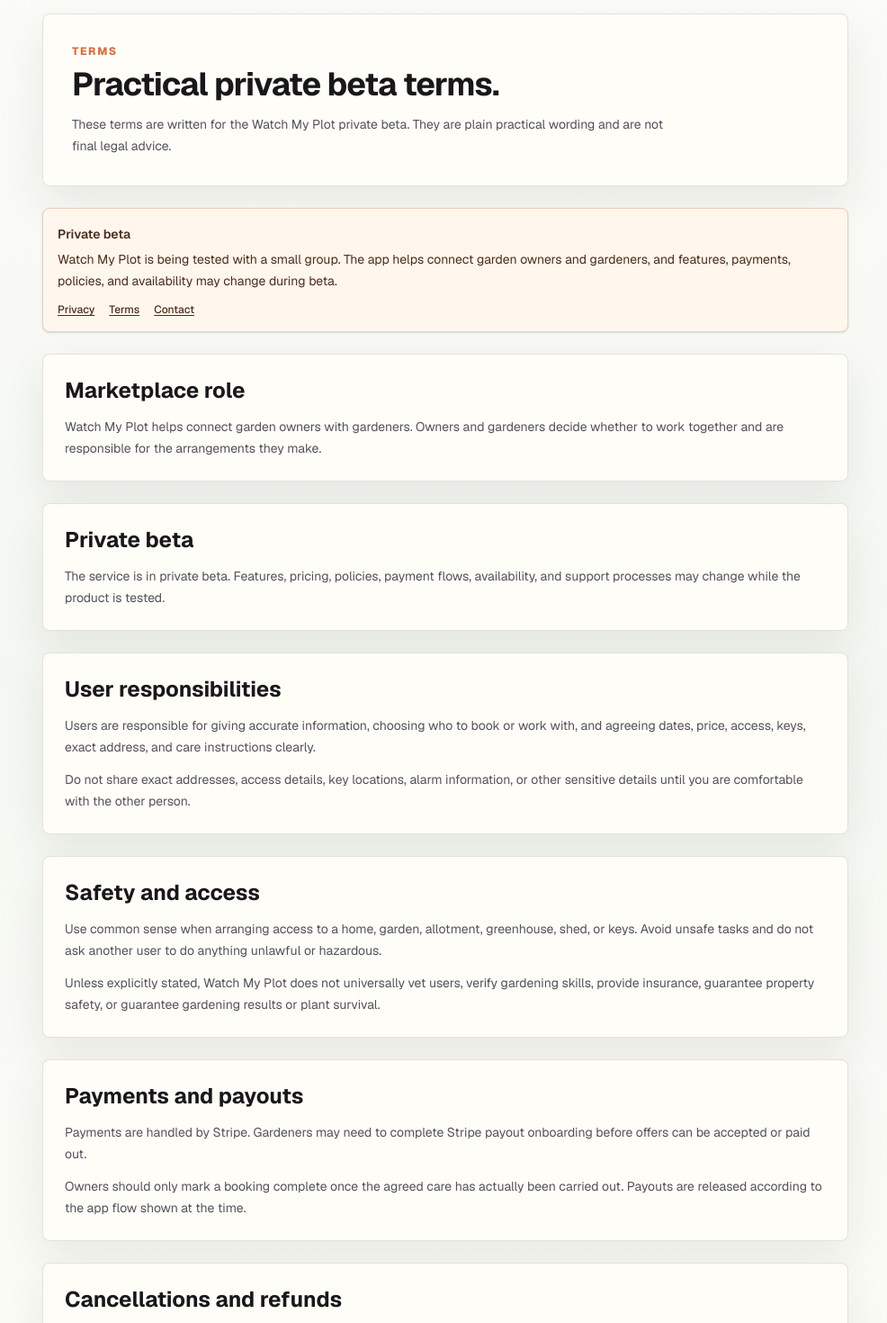
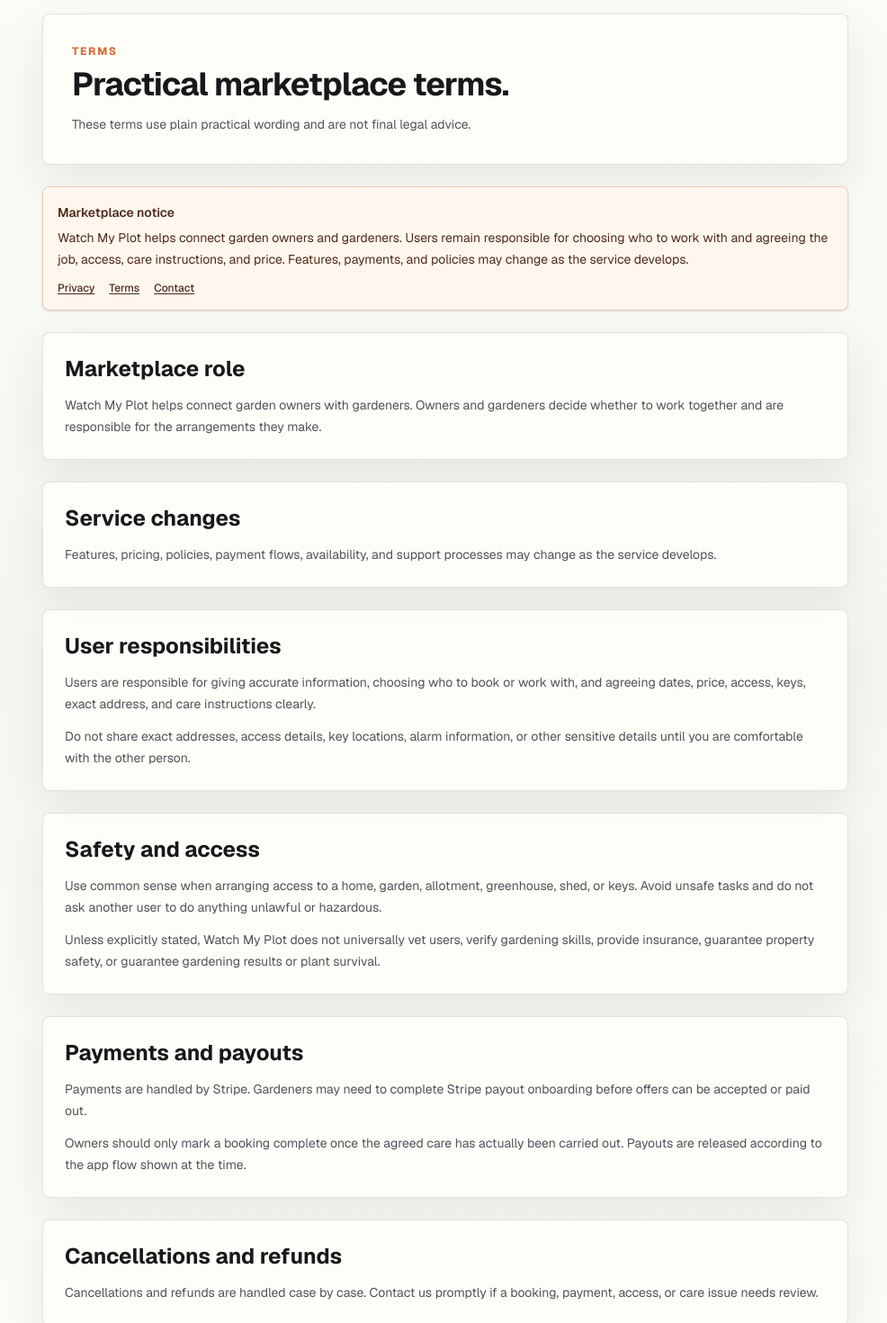
Before and after one commit to Erkan191/garden-sitters, a Next.js app: page /terms in a window 1280 px wide. Shown: the part 180-1650 px from the top of the page at 90% size, without its empty margins (145-1131 px from the left). Built offline with nearby package versions, Linux system fonts and the light colour scheme; no server answers.

Commit message:
Remove beta wording

```diff
--- a/src/app/LaunchNotices.js
+++ b/src/app/LaunchNotices.js
@@ -2,16 +2,17 @@
 
 import Link from "next/link";
 
-export function BetaNotice({ className = "" }) {
+export function MarketplaceNotice({ className = "" }) {
   return (
     <section
       className={`rounded-lg border border-clay-200 bg-[#fff7ed] p-4 text-sm leading-6 text-clay-900 shadow-sm ${className}`}
     >
-      <p className="font-semibold">Private beta</p>
+      <p className="font-semibold">Marketplace notice</p>
       <p className="mt-1">
-        Watch My Plot is being tested with a small group. The app helps connect
-        garden owners and gardeners, and features, payments, policies, and
-        availability may change during beta.
+        Watch My Plot helps connect garden owners and gardeners. Users remain
+        responsible for choosing who to work with and agreeing the job, access,
+        care instructions, and price. Features, payments, and policies may change
+        as the service develops.
       </p>
       <div className="mt-3 flex flex-wrap gap-x-4 gap-y-2 text-xs font-medium">
         <Link href="/privacy" className="underline underline-offset-2">
--- a/src/app/bookings/[id]/cancel/page.js
+++ b/src/app/bookings/[id]/cancel/page.js
@@ -2,7 +2,7 @@
 
 import Link from "next/link";
 import { useParams } from "next/navigation";
-import { BetaNotice } from "../../../LaunchNotices";
+import { MarketplaceNotice } from "../../../LaunchNotices";
 
 export default function BookingCancelPage() {
   const { id } = useParams();
@@ -29,7 +29,7 @@
           </p>
         </section>
 
-        <BetaNotice />
+        <MarketplaceNotice />
 
         <section className="wmp-panel rounded-lg">
           <h2 className="text-2xl font-bold text-zinc-900">
--- a/src/app/bookings/[id]/page.js
+++ b/src/app/bookings/[id]/page.js
@@ -5,7 +5,7 @@
 import { useParams, useRouter } from "next/navigation";
 import { supabase } from "@/lib/supabaseClient";
 import { formatMoney } from "@/lib/marketConfig";
-import { BetaNotice, PaymentSafetyNotice } from "../../LaunchNotices";
+import { MarketplaceNotice, PaymentSafetyNotice } from "../../LaunchNotices";
 
 function formatDateTime(value) {
   if (!value) return "";
@@ -368,7 +368,7 @@
           </div>
         </section>
 
-        <BetaNotice />
+        <MarketplaceNotice />
 
         {msg && (
           <div className="wmp-card rounded-lg text-sm leading-6 text-zinc-600">
--- a/src/app/bookings/[id]/success/page.js
+++ b/src/app/bookings/[id]/success/page.js
@@ -4,7 +4,7 @@
 import Link from "next/link";
 import { useParams, useSearchParams } from "next/navigation";
 import { supabase } from "@/lib/supabaseClient";
-import { BetaNotice } from "../../../LaunchNotices";
+import { MarketplaceNotice } from "../../../LaunchNotices";
 
 const primaryButtonClass =
   "wmp-button wmp-button-primary inline-flex justify-center";
@@ -126,7 +126,7 @@
           </p>
         </section>
 
-        <BetaNotice />
+        <MarketplaceNotice />
 
         <section className="wmp-panel rounded-lg">
           <div className="flex flex-col gap-4 sm:flex-row sm:items-start sm:justify-between">
--- a/src/app/bookings/page.js
+++ b/src/app/bookings/page.js
@@ -4,7 +4,7 @@
 import Link from "next/link";
 import { useRouter } from "next/navigation";
 import { supabase } from "@/lib/supabaseClient";
-import { BetaNotice } from "../LaunchNotices";
+import { MarketplaceNotice } from "../LaunchNotices";
 import { formatMoney } from "@/lib/marketConfig";
 
 function formatDateTime(value) {
@@ -131,7 +131,7 @@
           </div>
         </section>
 
-        <BetaNotice />
+        <MarketplaceNotice />
 
         <section className="wmp-panel rounded-lg">
           <div className="flex flex-col gap-3 sm:flex-row sm:items-end sm:justify-between">
--- a/src/app/contact/page.js
+++ b/src/app/contact/page.js
@@ -1,9 +1,9 @@
 import Link from "next/link";
-import { BetaNotice } from "../LaunchNotices";
+import { MarketplaceNotice } from "../LaunchNotices";
 
 export const metadata = {
   title: "Contact | Watch My Plot",
-  description: "Contact information for Watch My Plot private beta support.",
+  description: "Contact and support information for Watch My Plot.",
 };
 
 function ContactCard({ title, children }) {
@@ -36,12 +36,12 @@
             Contact Watch My Plot.
           </h1>
           <p className="mt-3 max-w-2xl text-sm leading-6 text-zinc-600">
-            Use this page for private beta support, payment questions, safety
+            Use this page for support, payment questions, safety
             concerns, and data requests.
           </p>
         </section>
 
-        <BetaNotice />
+        <MarketplaceNotice />
 
         <ContactCard title="Support email">
           <p>
@@ -79,8 +79,8 @@
 
         <ContactCard title="Response times">
           <p>
-            Watch My Plot is a private beta, so response times may vary. Payment,
-            safety, and account access issues should be prioritised where possible.
+            Response times may vary. Payment, safety, and account access issues
+            should be prioritised where possible.
           </p>
         </ContactCard>
       </div>
--- a/src/app/layout.js
+++ b/src/app/layout.js
@@ -65,13 +65,13 @@
                   <span>Watch My Plot</span>
                 </Link>
                 <p className="mt-4 max-w-xl leading-6 text-zinc-200">
-                  Private beta marketplace for owners who need garden care and
+                  Marketplace for owners who need garden care and
                   local gardeners who can help with watering, harvesting,
                   greenhouses, pots, seedlings, and veg beds.
                 </p>
                 <p className="mt-3 text-xs leading-5 text-zinc-400">
                   Payments are handled through Stripe. Watch My Plot helps
-                  connect users during beta but does not guarantee outcomes,
+                  connect users but does not guarantee outcomes,
                   vet every user, or provide insurance.
                 </p>
               </div>
--- a/src/app/page.js
+++ b/src/app/page.js
@@ -2,7 +2,7 @@
 
 import Link from "next/link";
 import Image from "next/image";
-import { BetaNotice } from "./LaunchNotices";
+import { MarketplaceNotice } from "./LaunchNotices";
 import { useSelectedCountry } from "@/lib/markets";
 import { formatMoney, getMarket } from "@/lib/marketConfig";
 
@@ -101,7 +101,7 @@
   {
     question: "Is Watch My Plot live?",
     answer:
-      "Yes. Watch My Plot is in private beta. A small group is testing the marketplace, so features, support processes, and availability may change.",
+      "Yes. Watch My Plot is live for owners and gardeners in the United Kingdom, Australia, and New Zealand. Features, support processes, and availability may change as the service develops.",
   },
   {
     question: "How do payments work?",
@@ -121,12 +121,12 @@
   {
     question: "Are gardeners vetted or insured?",
     answer:
-      "During private beta, Watch My Plot helps users connect but does not guarantee outcomes, vet every user, or provide insurance.",
+      "Watch My Plot helps users connect but does not guarantee outcomes, vet every user, or provide insurance.",
   },
   {
     question: "What happens if something goes wrong?",
     answer:
-      "Contact Watch My Plot with the booking details. During private beta, refunds, access problems, safety concerns, and care issues are handled case by case.",
+      "Contact Watch My Plot with the booking details. Refunds, access problems, safety concerns, and care issues are handled case by case.",
   },
 ];
 
@@ -494,7 +494,7 @@
           <SectionIntro
             eyebrow="How money works"
             title="Payments stay clear from offer to completion."
-            copy="The money flow is deliberately simple for private beta testing."
+            copy="The money flow is deliberately simple from booking through payout."
             tone="light"
           />
 
@@ -502,7 +502,7 @@
             {[
               "Owners pay through Stripe when they book.",
               "The gardener's share goes to their Stripe balance after payment, less Stripe costs and Watch My Plot's 15% fee.",
-              "During private beta, refunds and issues are handled case by case.",
+              "Refunds and issues are handled case by case.",
             ].map((item) => (
               <div
                 key={item}
@@ -595,7 +595,7 @@
 
       <section className="bg-white py-12">
         <div className="mx-auto max-w-6xl px-4 sm:px-6">
-          <BetaNotice />
+          <MarketplaceNotice />
         </div>
       </section>
 
@@ -603,7 +603,7 @@
         <div className="mx-auto max-w-4xl px-4 sm:px-6">
           <SectionIntro
             eyebrow="FAQ"
-            title="Private beta questions"
+            title="Common questions"
             copy="Short answers for owners and gardeners before they try the marketplace."
             align="center"
           />
@@ -630,10 +630,10 @@
         <div className="mx-auto grid max-w-6xl gap-6 px-4 sm:px-6 md:grid-cols-[1fr_auto] md:items-center">
           <div>
             <p className="text-xs font-bold uppercase tracking-[0.18em] text-clay-200">
-              Private beta
+              Garden care marketplace
             </p>
             <h2 className="mt-3 text-3xl font-bold tracking-tight sm:text-4xl">
-              Ready to test Watch My Plot?
+              Ready to use Watch My Plot?
             </h2>
             <p className="mt-3 max-w-2xl text-sm leading-6 text-emerald-50/80">
               Try the core marketplace flow: post a garden care request or
--- a/src/app/privacy/page.js
+++ b/src/app/privacy/page.js
@@ -1,9 +1,9 @@
 import Link from "next/link";
-import { BetaNotice } from "../LaunchNotices";
+import { MarketplaceNotice } from "../LaunchNotices";
 
 export const metadata = {
   title: "Privacy | Watch My Plot",
-  description: "Private beta privacy information for Watch My Plot.",
+  description: "Privacy information for Watch My Plot.",
 };
 
 function Section({ title, children }) {
@@ -33,15 +33,15 @@
             Privacy
           </p>
           <h1 className="mt-2 text-3xl font-bold tracking-tight text-zinc-900 sm:text-4xl">
-            How Watch My Plot handles beta data.
+            How Watch My Plot handles your data.
           </h1>
           <p className="mt-3 max-w-2xl text-sm leading-6 text-zinc-600">
-            This page gives practical privacy information for the private beta. It
-            is not final legal advice and may be updated as the service changes.
+            This page gives practical privacy information. It is not final legal
+            advice and may be updated as the service changes.
           </p>
         </section>
 
-        <BetaNotice />
+        <MarketplaceNotice />
 
         <Section title="Information we collect">
           <p>
@@ -77,7 +77,7 @@
 
         <Section title="How data is used">
           <p>
-            We use your data to run the beta, show requests and offers, support
+            We use your data to run the service, show requests and offers, support
             bookings, enable messages and reviews, process payments, improve the
             service, and respond to support or safety issues.
           </p>
@@ -91,7 +91,7 @@
           <p>
             For deletion requests, data questions, or privacy concerns, contact us
             through the <Link href="/contact" className="font-medium text-emerald-900 hover:underline">contact page</Link>.
-            During private beta, response times may vary.
+            Response times may vary.
           </p>
         </Section>
       </div>
--- a/src/app/requests/new/page.js
+++ b/src/app/requests/new/page.js
@@ -5,7 +5,7 @@
 import { useRouter } from "next/navigation";
 import { supabase } from "@/lib/supabaseClient";
 import { formatMoney, getMarket, useSelectedCountry } from "@/lib/markets";
-import { BetaNotice, SafetyNotice } from "../../LaunchNotices";
+import { MarketplaceNotice, SafetyNotice } from "../../LaunchNotices";
 
 const MAX_PRICE = 999999.99;
 const MIN_PAID_BOOKING = 5;
@@ -255,7 +255,7 @@
           </div>
         </section>
 
-        <BetaNotice />
+        <MarketplaceNotice />
 
         {invitedGardener && (
           <section className="wmp-panel rounded-lg border-emerald-100 bg-emerald-50/60">
--- a/src/app/signup/page.js
+++ b/src/app/signup/page.js
@@ -5,7 +5,7 @@
 import { useRouter, useSearchParams } from "next/navigation";
 import { supabase } from "@/lib/supabaseClient";
 import { getMarket, MARKET_LIST, useSelectedCountry } from "@/lib/markets";
-import { BetaNotice } from "../LaunchNotices";
+import { MarketplaceNotice } from "../LaunchNotices";
 
 function SignupPageContent() {
   const router = useRouter();
@@ -94,7 +94,7 @@
               : "Browse without signing up, then create an account when you want to take action: post a request, send an offer, manage bookings, or build trust through reviews."}
           </p>
 
-          <BetaNotice className="mt-6" />
+          <MarketplaceNotice className="mt-6" />
 
           <div className="mt-6 grid gap-3 sm:grid-cols-3">
             <div className="rounded-lg border border-stone-200 bg-[#fbfbf7] p-4">
@@ -235,7 +235,7 @@
             </button>
 
             <p className="text-xs leading-5 text-zinc-500">
-              By signing up for the private beta, you agree to the{" "}
+              By signing up, you agree to the{" "}
               <Link
                 href="/terms"
                 className="font-medium text-emerald-900 hover:underline"
--- a/src/app/terms/page.js
+++ b/src/app/terms/page.js
@@ -1,9 +1,9 @@
 import Link from "next/link";
-import { BetaNotice } from "../LaunchNotices";
+import { MarketplaceNotice } from "../LaunchNotices";
 
 export const metadata = {
   title: "Terms | Watch My Plot",
-  description: "Private beta terms for Watch My Plot.",
+  description: "Terms for Watch My Plot.",
 };
 
 function Section({ title, children }) {
@@ -33,15 +33,15 @@
             Terms
           </p>
           <h1 className="mt-2 text-3xl font-bold tracking-tight text-zinc-900 sm:text-4xl">
-            Practical private beta terms.
+            Practical marketplace terms.
           </h1>
           <p className="mt-3 max-w-2xl text-sm leading-6 text-zinc-600">
-            These terms are written for the Watch My Plot private beta. They are
-            plain practical wording and are not final legal advice.
+            These terms use plain practical wording and are not final legal
+            advice.
           </p>
         </section>
 
-        <BetaNotice />
+        <MarketplaceNotice />
 
         <Section title="Marketplace role">
           <p>
@@ -51,11 +51,10 @@
           </p>
         </Section>
 
-        <Section title="Private beta">
+        <Section title="Service changes">
           <p>
-            The service is in private beta. Features, pricing, policies, payment
-            flows, availability, and support processes may change while the product
-            is tested.
+            Features, pricing, policies, payment flows, availability, and support
+            processes may change as the service develops.
           </p>
         </Section>
 
@@ -99,9 +98,8 @@
 
         <Section title="Cancellations and refunds">
           <p>
-            During private beta, cancellations and refunds are handled case by
-            case. Contact us promptly if a booking, payment, access, or care issue
-            needs review.
+            Cancellations and refunds are handled case by case. Contact us promptly
+            if a booking, payment, access, or care issue needs review.
           </p>
         </Section>
 
@@ -116,7 +114,7 @@
         <Section title="Contact">
           <p>
             For support, payment problems, safety concerns, or questions about
-            these beta terms, use the <Link href="/contact" className="font-medium text-emerald-900 hover:underline">contact page</Link>.
+            these terms, use the <Link href="/contact" className="font-medium text-emerald-900 hover:underline">contact page</Link>.
           </p>
         </Section>
       </div>
```
